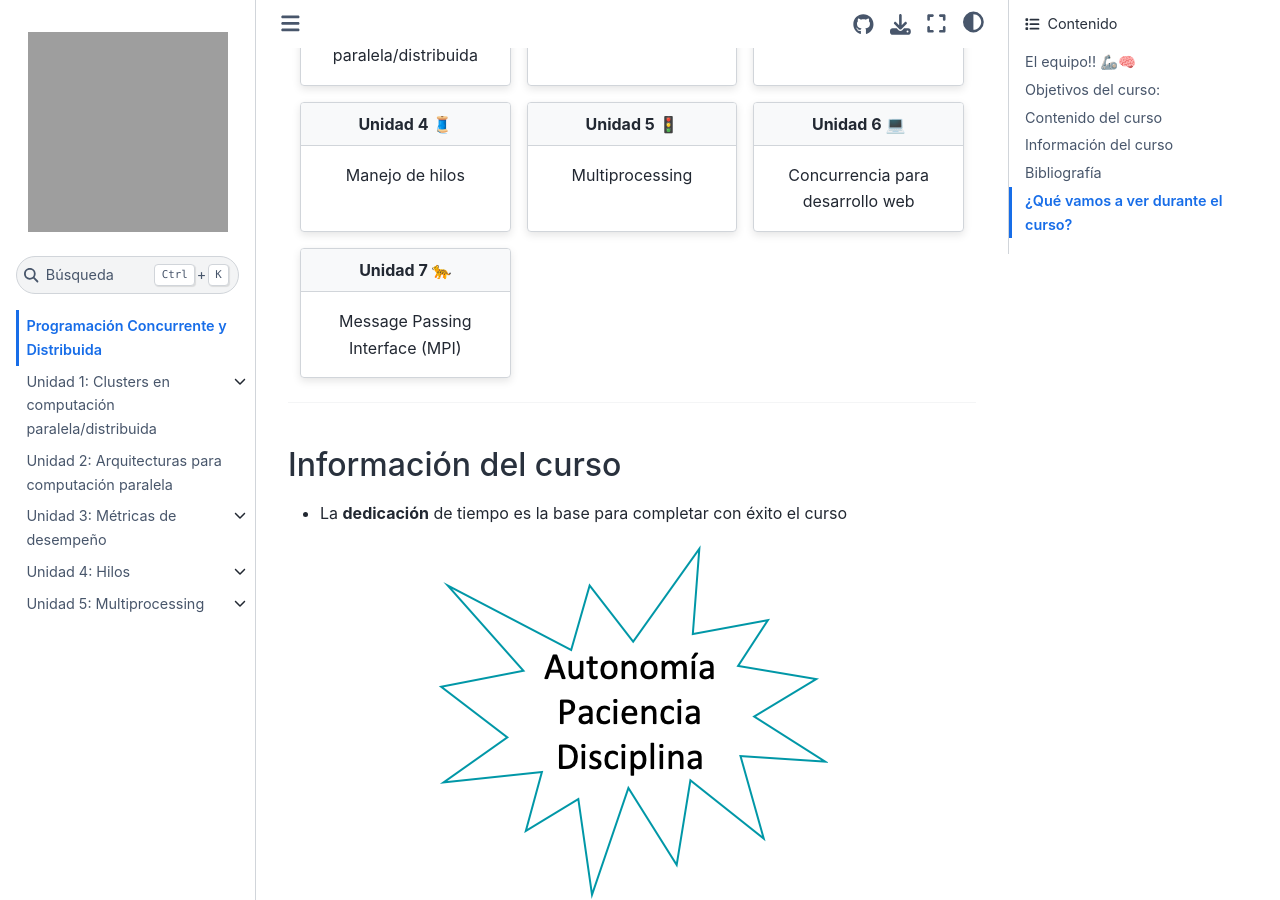
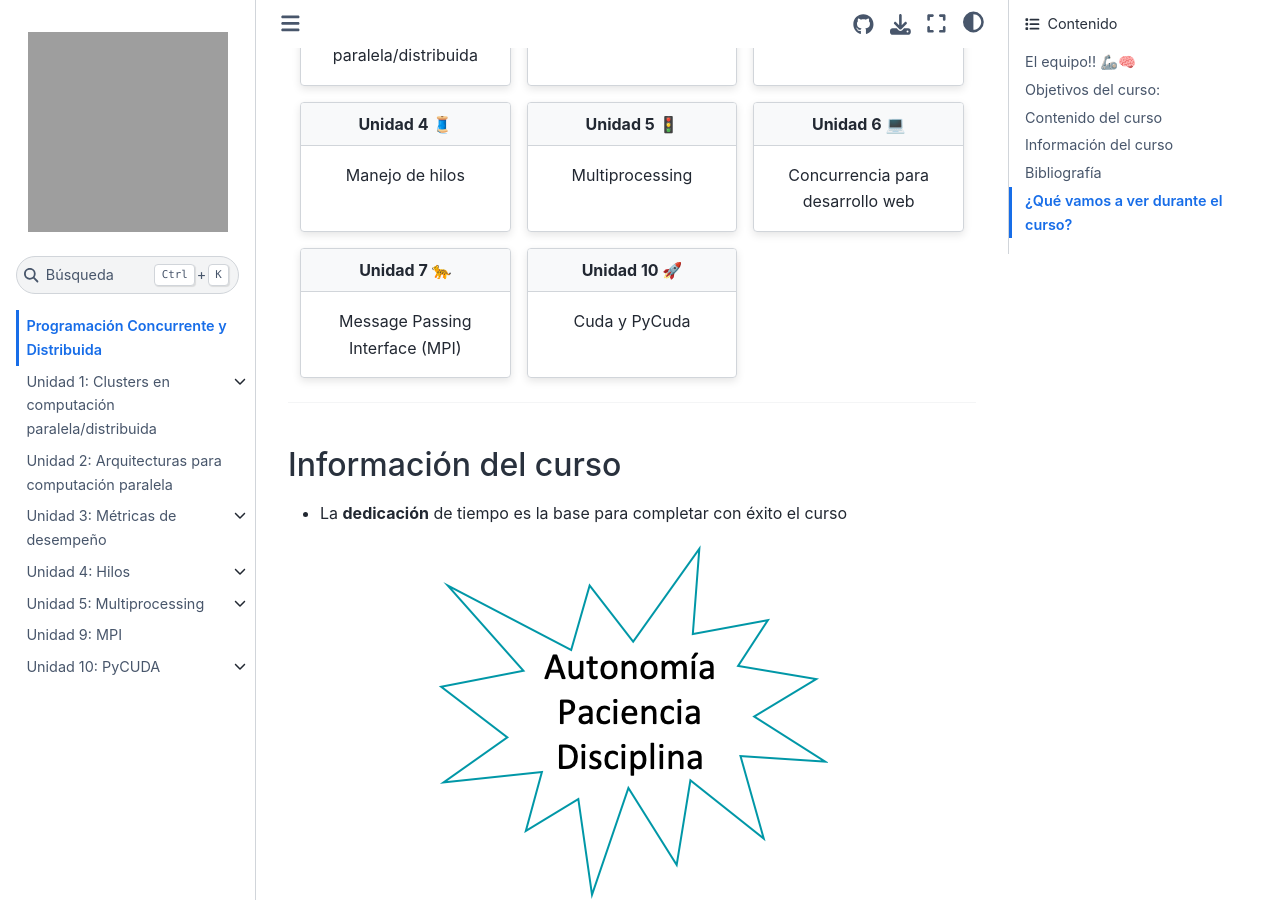
Before and after one commit to BioAITeamLearning/compDist_master_ucaldas_2025_02, a Jupyter Book: the page built from intro.md, in a window 1280 px wide and 900 px high, scrolled down 1291 px. Built offline with Jupyter Book 1.0.4 settings and Sphinx 7.4.7 and the Sphinx Book theme 1.1.4, drawn with Linux system fonts in a browser that asks for light colours; pages that are not in the unit, such as notebooks, are missing from menus; some of the changed lines change nothing that is shown; some of the changed text lies outside the part shown; grey boxes are pictures that could not be loaded.

Commit message:
unidades finales pina

```diff
--- a/_config.yml
+++ b/_config.yml
@@ -22,7 +22,7 @@ launch_buttons:
 
 # Information about where the book exists on the web
 repository:
-  url: https://github.com/BioAITeamLearning/ProgCD_2025_01_Ucaldas  # Online location of your book
+  url: https://github.com/BioAITeamLearning/compDist_master_ucaldas_2025_02  # Online location of your book
   branch: main  # Which branch of the repository should be used when creating links (optional)
 
 # Add GitHub buttons to your book
--- a/_toc.yml
+++ b/_toc.yml
@@ -84,16 +84,15 @@ chapters:
 #    - file: "Unidades/Unidad_8/Ejercicio_imagenPython"
 #    - file: "Unidades/Unidad_8/Ejercicio_imagenC"
 
-
-#- file: Unidad9
+- file: Unidad9
 #  sections:
 #    - file: "Unidades/Unidad_9/Evaluemos_lo_aprendido"
 
-#- file: Unidad10
-#  sections:
-#    - file: "Unidades/Unidad_10/PyCUDA_multiplicar_sumar_elementos"
-#    - file: "Unidades/Unidad_10/PyCUDA_multiplicar_matrices"
-#    - file: "Unidades/Unidad_10/Stable_Diffusion_GPU_vs_CPU"
+- file: Unidad10
+  sections:
+    - file: "Unidades/Unidad_10/PyCUDA_multiplicar_sumar_elementos"
+    - file: "Unidades/Unidad_10/PyCUDA_multiplicar_matrices"
+    - file: "Unidades/Unidad_10/Stable_Diffusion_GPU_vs_CPU"
 ##    - file: "Unidades/Unidad_10/Evaluemos_lo_aprendido"
 
 ####- file: Unidad11
--- a/intro.md
+++ b/intro.md
@@ -159,6 +159,16 @@ Concurrencia para desarrollo web
 Message Passing Interface (MPI)
 :::
 
+:::{grid-item-card}
+:link: Unidad10
+:link-type: doc
+:class-header: bg-light
+
+**Unidad 10 🚀**
+^^^
+
+Cuda y PyCuda
+:::
 
 ::::
 
```
